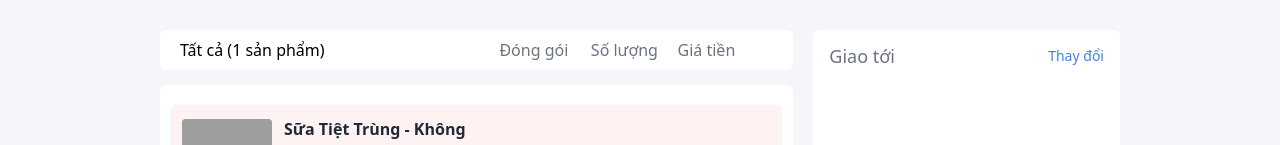
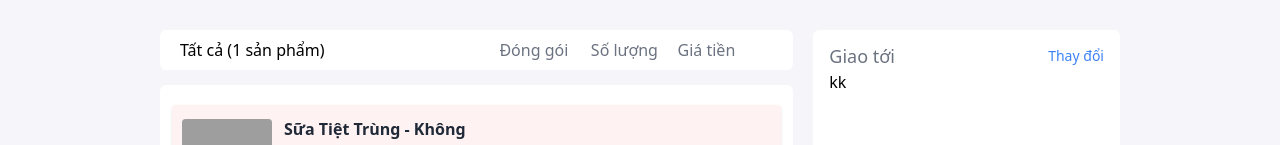
Before and after one commit to SongDuy/web-an-thanh-food, a React (Create React App) app: page /cart in a window 1280 px wide. Shown: the part 153-298 px from the top of the page. Built offline with nearby package versions, Linux system fonts and the light colour scheme; grey boxes are pictures that could not be loaded; some icons are missing.

Commit message:
Update new

```diff
--- a/src/pages/cart/index.js
+++ b/src/pages/cart/index.js
@@ -148,6 +148,9 @@ const CartPage = () => {
                 Thay đổi
               </span>
             </div>
+            <div className="mt-auto">
+              kk
+            </div>
           </div>
         </div>
 
```
